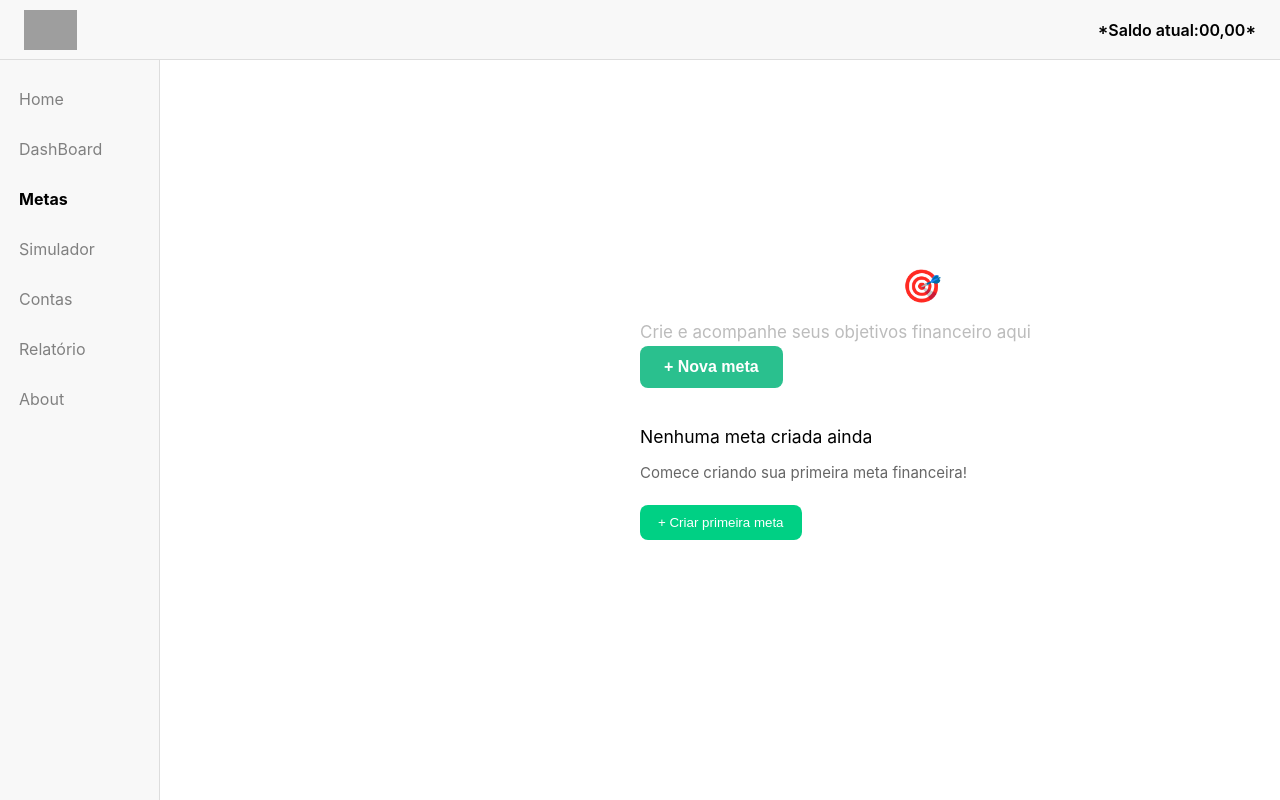
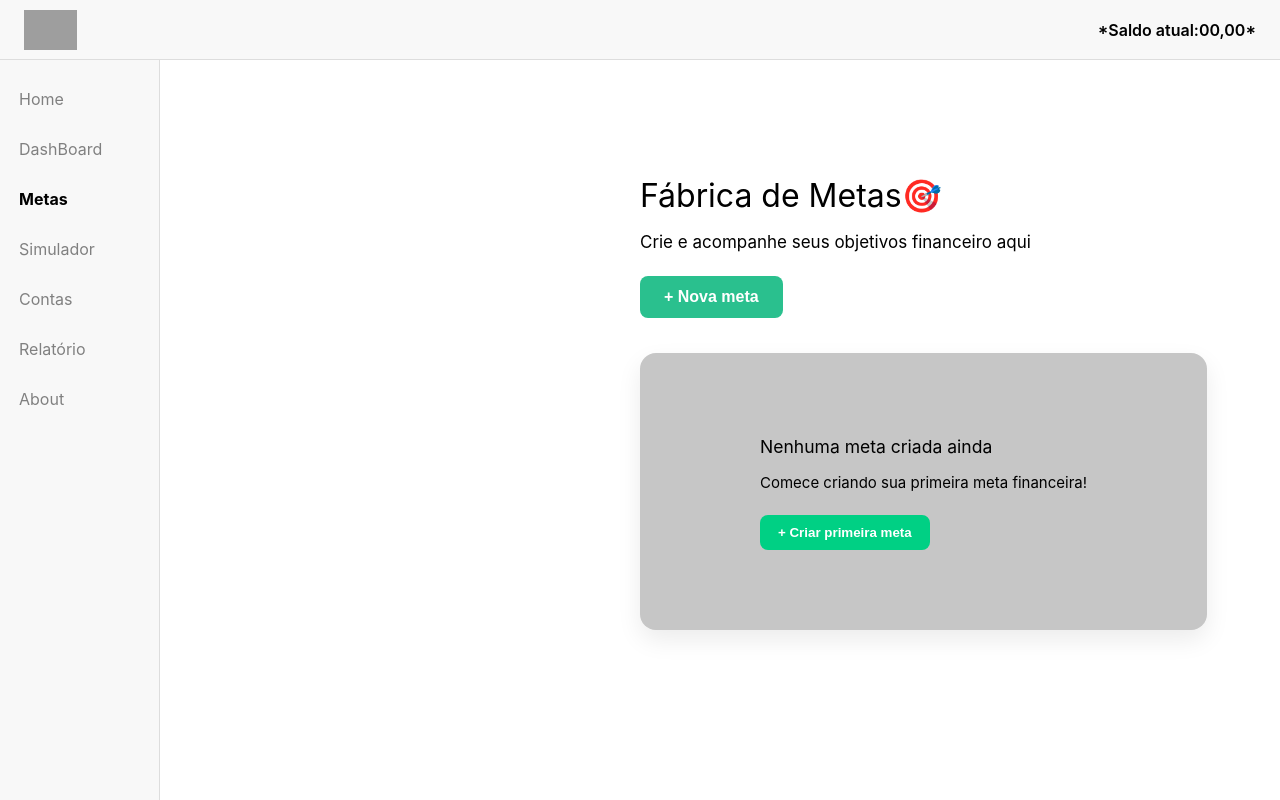
Before and after one commit to Hackaton-2026-Financas/hackaton2026, a Vue app: page /meta in a window 1280 px wide. Built offline with nearby package versions, Linux system fonts and the light colour scheme; grey boxes are pictures that could not be loaded.

Commit message:
so falta deixar essa merda no centro

```diff
--- a/src/views/MetaView.vue
+++ b/src/views/MetaView.vue
@@ -83,11 +83,25 @@ function removeMeta(id) {
 </template>
 
 <style scoped>
+
+template{
+  display: flex;
+  justify-content: right;
+}
+template input {
+  color: black;
+}
+
+.metas,
+.modal {
+  color: #000;
+}
 .container h2,
 h3,
 p {
   color: black;
 }
+
 header {
   display: flex;
   justify-content: space-between;
@@ -98,12 +112,13 @@ header {
 .fabrica h2 {
   margin: 0;
   font-size: 32px;
-  color: white;
+  color: black;
 }
 
 .fabrica p {
   margin-top: 8px;
-  color: #bcbcbc;
+  margin-bottom: 20px;
+  color: black;
   font-size: 17px;
 }
 
@@ -123,27 +138,38 @@ header {
   background: #00b56f;
 }
 
-/* Modal básico */
 .modal-backdrop {
   position: fixed;
   inset: 0;
-  background: rgba(0, 0, 0, 0.4);
+  background: rgba(10, 10, 10, 0.35);
   display: flex;
   align-items: center;
   justify-content: center;
 }
 .modal {
-  background: white;
+  display: flex;
+  justify-content: right;
+  background: #c6c6c6;
   padding: 20px;
   border-radius: 12px;
   width: 90%;
   max-width: 480px;
+  box-shadow: 0 16px 32px rgba(0, 0, 0, 0.12);
 }
 .modal input,
 .modal label {
+  display: flex;
+
   display: block;
   width: 100%;
   margin-bottom: 8px;
+}
+.metas {
+  align-items: center;
+  background: #c6c6c6;
+  border-radius: 16px;
+  padding: 80px 120px;
+  box-shadow: 0 10px 24px rgba(0, 0, 0, 0.08);
 }
 .lista-metas {
   list-style: none;
@@ -155,7 +181,7 @@ header {
 }
 
 .metas p {
-  color: #666;
+  color: #black;
   margin-bottom: 20px;
 }
 
@@ -166,6 +192,7 @@ header {
   padding: 10px 18px;
   border-radius: 8px;
   cursor: pointer;
+  font-weight: bold;
 }
 
 .criar:hover {
```
